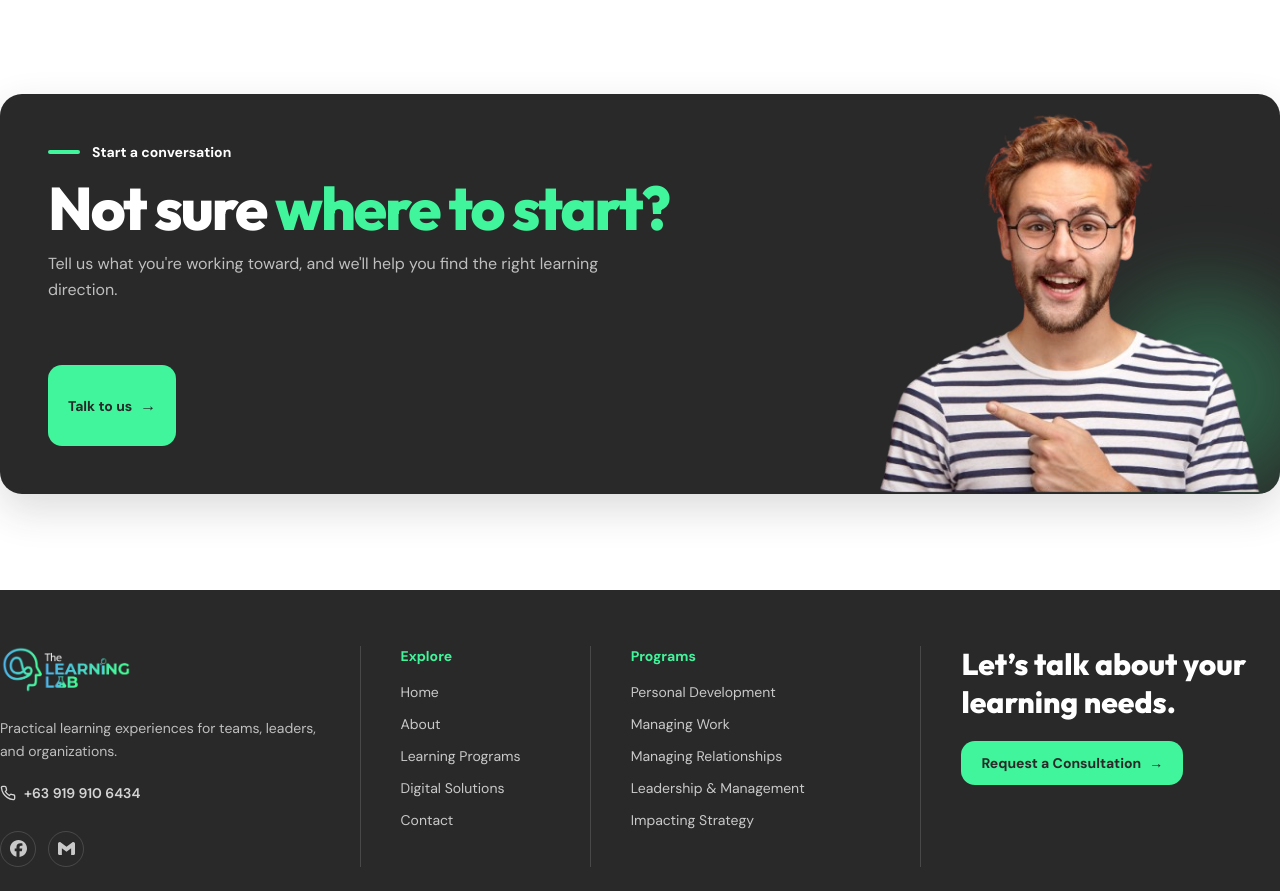
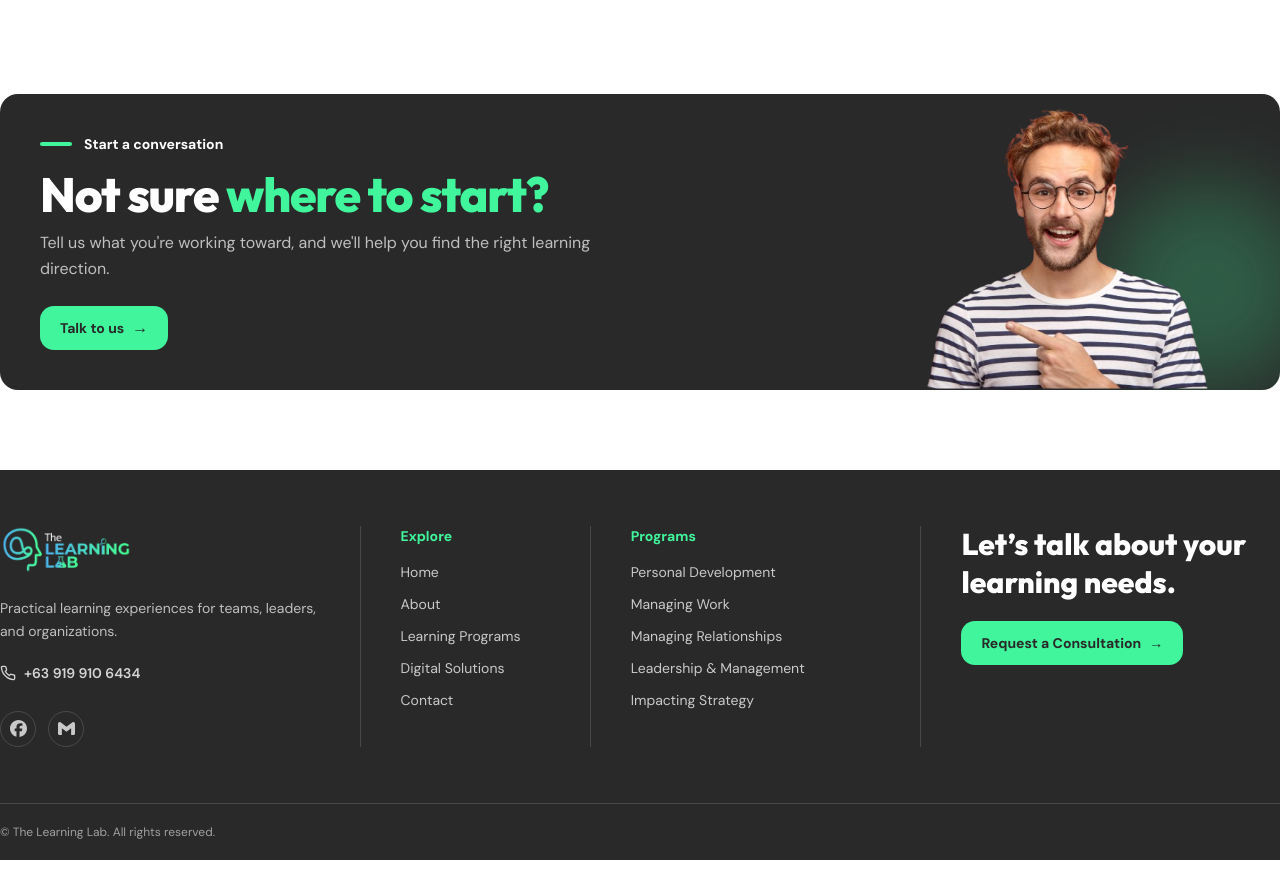
Before and after one commit to gabzy0423/The-Learning-Lab, a Next.js app: page /programs/personal-development in a window 1280 px wide. Shown: the part 2120-3011 px from the top of the page. After the commit the page ends 2980 px from the top, so only its background shows below. Built offline with nearby package versions, Linux system fonts and the light colour scheme.

Commit message:
Restore personal development CTA

```diff
--- a/app/programs/[category]/page.tsx
+++ b/app/programs/[category]/page.tsx
@@ -276,14 +276,14 @@ export default async function CategoryPage({
         </section>
 
         <section aria-labelledby="personal-development-cta-heading">
-          <div className="mx-auto max-w-[80rem] px-7 pb-20 sm:px-10 sm:pb-24 lg:px-0">
-            <div className="relative isolate grid min-h-[25rem] overflow-hidden rounded-3xl bg-brand-charcoal p-8 text-brand-white shadow-[0_16px_40px_rgba(41,41,41,0.16)] sm:p-10 lg:grid-cols-[1.2fr_0.8fr] lg:p-12">
+          <div className="mx-auto max-w-[80rem] px-7 pb-16 sm:px-10 lg:px-0 lg:pb-20">
+            <div className="relative isolate grid overflow-hidden rounded-2xl bg-brand-charcoal p-7 text-brand-white sm:p-10 lg:grid-cols-[1.2fr_0.8fr] lg:p-10">
               <div className="relative z-10 max-w-2xl">
                 <p className="flex items-center gap-3 text-sm font-bold text-brand-white">
                   <span aria-hidden="true" className="h-1 w-8 rounded-full bg-brand-mint-green" />
                   Start a conversation
                 </p>
-                <h2 id="personal-development-cta-heading" className="mt-4 max-w-3xl text-balance font-heading text-4xl font-extrabold leading-[1.02] tracking-[-0.035em] sm:text-5xl lg:text-6xl">
+                <h2 id="personal-development-cta-heading" className="mt-4 font-heading text-3xl font-extrabold tracking-tight sm:text-4xl lg:text-5xl">
                   Not sure <span className="text-brand-mint-green">where to start?</span>
                 </h2>
                 <p className="mt-3 max-w-xl text-base leading-relaxed text-brand-white/70">
```
